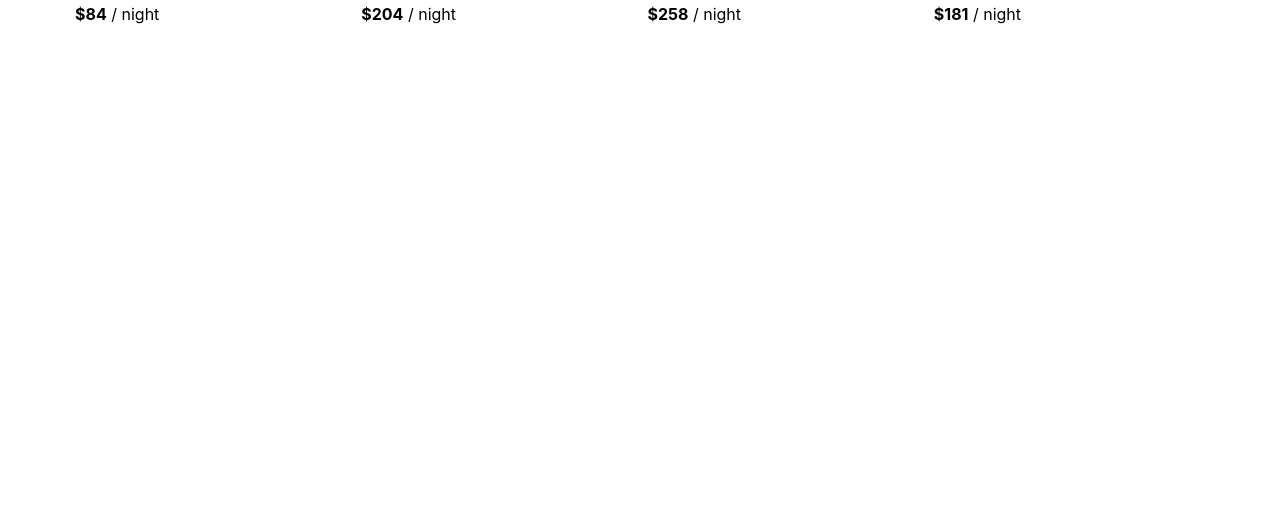
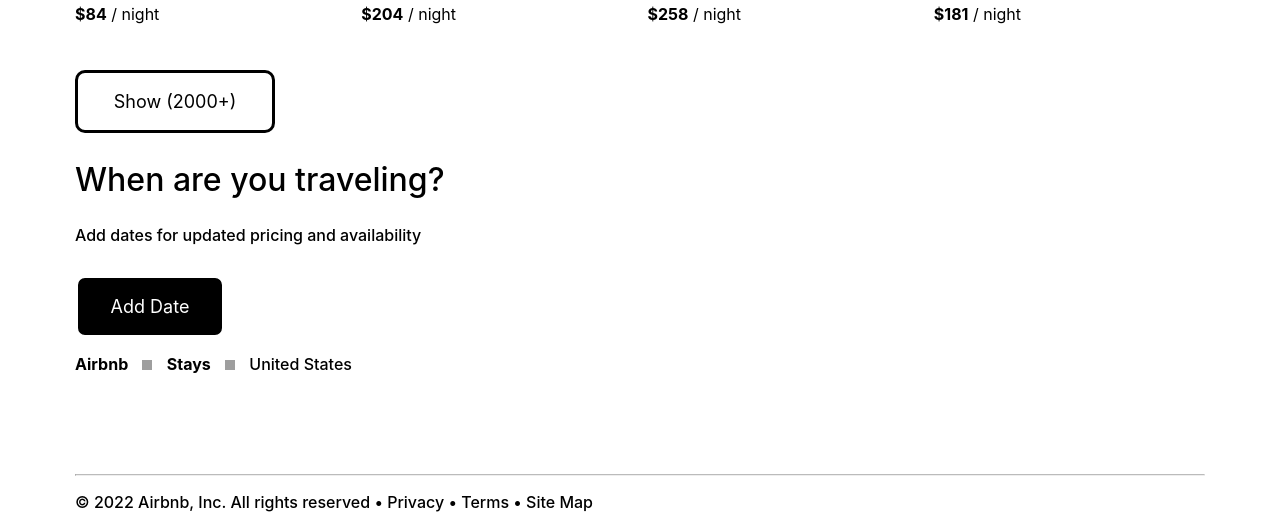
Before and after one commit to Aldo10012/airbnb-react-clone, a React (Create React App) app: page / in a window 1280 px wide. Shown: the part 2777-3302 px from the top of the page. Before the commit the page ends 2817 px from the top, so only its background shows below. Built offline with nearby package versions, Linux system fonts and the light colour scheme; grey boxes are pictures that could not be loaded.

Commit message:
added footer

```diff
--- a/src/App.css
+++ b/src/App.css
@@ -44,6 +44,32 @@
   gap: 15px;
 }
 
+#show2000Button {
+  margin-left: 75px;
+  margin-right: 75px;
+  margin-top: 30px;
+  width: 200px;
+}
+
+#addDateButton {
+  margin-left: 75px;
+  margin-right: 75px;
+  margin-top: 30px;
+  width: 150px;
+}
+
+.chevron {
+  width: 10px;
+  height: 10px;
+  margin-left: 10px;
+  margin-right: 10px;
+}
+
+hr.solid {
+  border-top: 1px solid #bbb;
+  margin: 100px 75px 0px 75px;
+}
+
 .App-logo {
   height: 40vmin;
   pointer-events: none;
--- a/src/App.js
+++ b/src/App.js
@@ -13,6 +13,7 @@ import JustBookedCard from './components/JustBookedCard/JustBookedCard.js'
 import reviewCard_data from './data/ReviewCard-data.json'
 import content_data from './data/Content-data.json'
 import justBooked_data from './data/JustBookedCard.json'
+import Button from './components/Button/Button';
 
 // Cloning this: https://www.airbnb.com/a/stays/?ghost=true&c=.pi0.pk15998387001_135672839914&ghost=true&gclid=Cj0KCQiAr5iQBhCsARIsAPcwRON-JIiLxFDHZiXc1Y5y6YE4aLy5oqAZqNhT2M4s4dVG7hC0z0tjBp4aAhWmEALw_wcB
 
@@ -70,6 +71,24 @@ function App() {
         {justBookedCards}
       </div>
 
+      <div id='show2000Button'>
+        <Button text="Show (2000+)" backgroundColor="white" textColor="black" borderColor='black'/>
+      </div>
+
+      <h2>When are you traveling?</h2>
+      <p>Add dates for updated pricing and availability</p>
+
+      <div id='addDateButton'>
+        <Button text="Add Date" backgroundColor="black" textColor="white" borderColor='white'/>
+      </div>
+
+      <p><strong>Airbnb</strong> <img class='chevron' src='https://cdn0.iconfinder.com/data/icons/entypo/86/chevron2-512.png' /> <strong>Stays</strong> <img class='chevron' src='https://cdn0.iconfinder.com/data/icons/entypo/86/chevron2-512.png' /> United States</p>
+
+      <hr class="solid" />
+
+      <p>© 2022 Airbnb, Inc. All rights reserved • Privacy • Terms • Site Map</p>
+
+
     </div>
   );
 }
```
